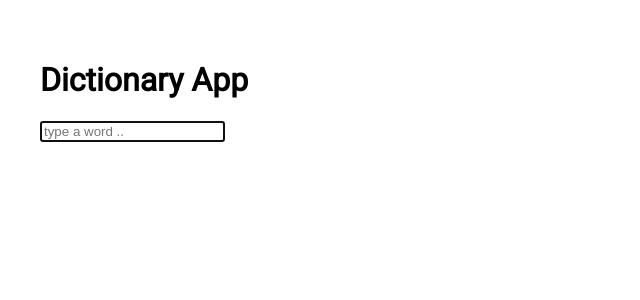
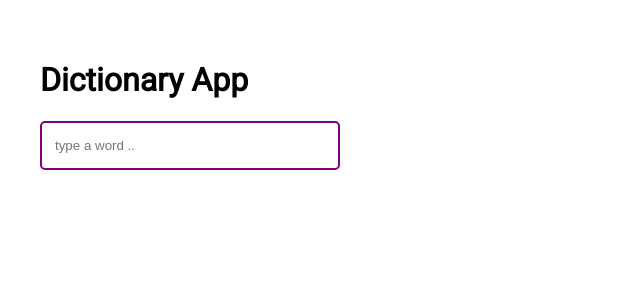
Before and after one commit to KayeDante89/react-snippets, a React (Vite) app: page / in a window 1280 px wide. Shown: the top 300 px of the page, without its empty margins (0-640 px from the left). Built offline with nearby package versions, Linux system fonts and the light colour scheme.

Commit message:
created read.me + refactor code + add styling

```diff
--- a/src/components/dictionary-app/definition/Definition.jsx
+++ b/src/components/dictionary-app/definition/Definition.jsx
@@ -5,9 +5,7 @@ function Definition({definition}) {
   return (
     definition.slice(0, 3).map((value, index) => {
       return (
-        <div key={`definition-${index}`}>
-          <p>{index + 1}. {value.definition}</p>
-        </div>
+          <li key={index}>{value.definition}</li>
       )
     })
 
--- a/src/components/dictionary-app/definitions-card/DefinitionsCard.jsx
+++ b/src/components/dictionary-app/definitions-card/DefinitionsCard.jsx
@@ -11,7 +11,10 @@ function DefinitionsCard({ result }) {
         return (
           <div key={index}>
             <p>{value.partOfSpeech}</p>
-            <Definition definition={value.definitions}/>
+            <ol>
+              <Definition definition={value.definitions}/>
+            </ol>
+
           </div>
         );
       })}
--- a/src/pages/dictionary-app/DictionaryApp.css
+++ b/src/pages/dictionary-app/DictionaryApp.css
@@ -0,0 +1,12 @@
+input.search-input {
+  padding-block: 15px;
+  padding-inline: 13px;
+  border-radius: 5px;
+  width: 300px;
+  border: 0.5px solid black;
+}
+
+input.search-input:focus {
+  outline: none;
+  border: 2px solid purple;
+}
--- a/src/pages/dictionary-app/DictionaryApp.jsx
+++ b/src/pages/dictionary-app/DictionaryApp.jsx
@@ -1,7 +1,7 @@
 import { useState } from "react";
 import DefinitionsCard from "../../components/dictionary-app/definitions-card/DefinitionsCard";
 
-import './DictionaryApp.css';
+import "./DictionaryApp.css";
 
 const BASE_URL = "https://api.dictionaryapi.dev/api/v2/entries/en/";
 
@@ -28,7 +28,6 @@ function DictionaryApp() {
         }
         const data = await response.json();
         setResult(data[0]);
-
       } catch (err) {
         setError(err);
       }
@@ -40,7 +39,14 @@ function DictionaryApp() {
   }
 
   if (error) {
-    return <div id="error-page">Sorry! The word you typed may not exist or there was an issue fetching the data. Please refresh and try again.</div>;
+    return (
+      <div id="error-page">
+        <div className="error-message">
+          Sorry! The word you typed may not exist or there was an issue fetching
+          the data. Please refresh and try again.
+        </div>
+      </div>
+    );
   }
 
   return (
@@ -48,10 +54,11 @@ function DictionaryApp() {
       <h1>Dictionary App</h1>
       <form onSubmit={search}>
         <input
-          onChange={handleChange}
+          className="search-input"
           type="search"
           autoFocus="on"
           placeholder="type a word .."
+          onChange={handleChange}
         />
       </form>
       {isLoading ? <p>Loading..</p> : <DefinitionsCard result={result} />}
```
Also changed, not shown: 1 other file (tests, documents, lock files or other folders).
